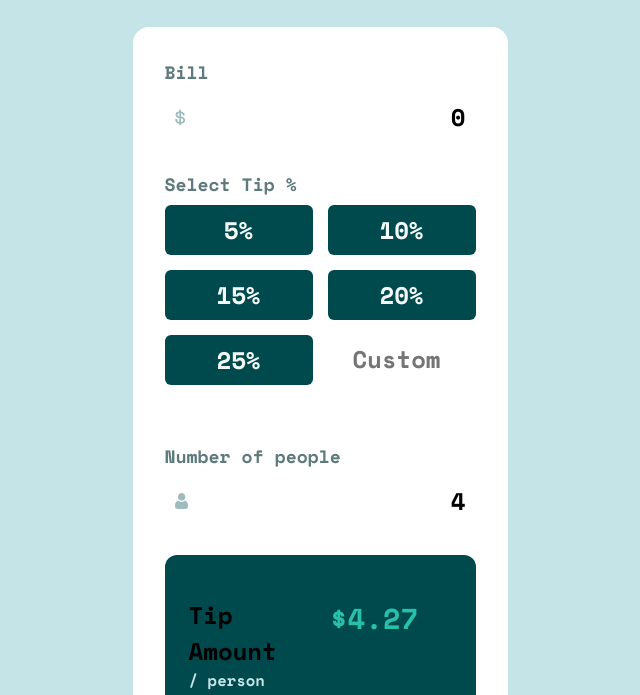
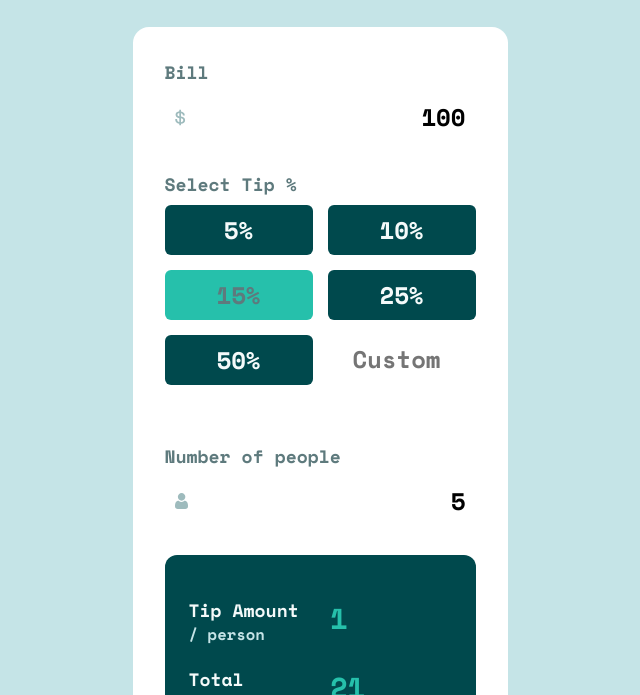
Before and after one commit to luismiguelro/FrontEndMentor-TipCalculatorApp, a plain HTML site: page index.html in a window 1280 px wide. Both pictures are taken after a click on the button "5%". Shown: the part 105-800 px from the top of the page, without its empty margins (320-960 px from the left). Drawn offline with nearby package versions, Linux system fonts and the light colour scheme.

Commit message:
calculate tip according to the account and people

```diff
--- a/index.html
+++ b/index.html
@@ -22,20 +22,20 @@
     <div class="inputs-section">
 
       <label for="bill" class="inputs-section__bill-label">Bill</label>
-      <input id="bill" class="inputs-section__bill-input" type="number" value="0" >
+      <input id="bill" class="inputs-section__bill-input" type="number" value="100" >
 
       <fieldset class="btns">
         <legend class="btns__legend">Select Tip %</legend>
         <button class="btns__button">5%</button>
         <button class="btns__button ">10%</button>
         <button class="btns__button btns__button--select">15%</button>
-        <button class="btns__button">20%</button>
         <button class="btns__button">25%</button>
+        <button class="btns__button">50%</button>
         <input type="number" placeholder="Custom" class="btns__custom">
       </fieldset>
 
       <label for="people" class="inputs-section__people-label">Number of people <span class="alert"></span></label>
-      <input id="people" class="inputs-section__people-input" type="number" value="4" >
+      <input id="people" class="inputs-section__people-input" type="number" value="5" >
 
     </div>
 <!--Section 2-->
@@ -68,6 +68,6 @@
     Challenge by <a href="https://www.frontendmentor.io?ref=challenge" target="_blank">Frontend Mentor</a>.
     Coded by <a href="https://github.com/luismiguelrodriguez3" target="_blank">Luis Miguel Rodríguez</a>.
   </footer>
-  <script src="./main.js"></script>
+  <script src="/main.js"></script>
 </body>
 </html>
--- a/main.js
+++ b/main.js
@@ -0,0 +1,26 @@
+//cuenta
+let bill = document.querySelector('.inputs-section__bill-input');
+let billNumber = parseInt(bill.value);
+
+//#personsas
+let people = document.querySelector('.inputs-section__people-input');
+let peopleNumber = parseInt(people.value);
+
+let tipResult = document.querySelector('.results__tip-value');
+let totalResult = document.querySelector('.results__total-value');
+
+let buttons = document.querySelectorAll('.btns__button');
+
+buttons.forEach(element=> {
+    element.addEventListener('click',event=>{
+        //sacando porcentaje de los botones y cambiar valor numerico
+        let tipValue = parseInt(event.target.innerText.slice(0,-1));
+
+        //calculo Tip Amount
+        let tipAmount =((billNumber*tipValue)/100)
+        tipResult.innerText=(tipAmount /peopleNumber);
+
+        //calculo total
+        totalResult.innerHTML = (tipAmount+billNumber)/peopleNumber
+    });
+});
--- a/sass/styles.scss
+++ b/sass/styles.scss
@@ -50,6 +50,14 @@
         &:hover{
             cursor: pointer;
         }
+        &:active{
+          background-color: v.$Strong-cyan;
+          color: v.$Dark-grayish-cyan;
+        }
+        &--select{
+          background-color: v.$Strong-cyan;
+          color: v.$Dark-grayish-cyan;
+        }
 
     }
     &__custom{
@@ -84,7 +92,7 @@
     display: grid;
     grid-template-columns: 1fr 1fr;
     margin-bottom: 20px;
-    gap: 20px;v //espacio
+    gap: 20px;//espacio
     &__tip-amount{
         font-size: 0.75em;
         color: v.$Very-lightgrayish-cyan;
@@ -157,9 +165,11 @@
     .results{
         &__tip-value{
             font-size: 2em;
+            text-align: center;
         }
         &__total-value{
             font-size: 2em;
+            text-align: center;
         }
     }
 }
```
Also changed, not shown: main.css, 1 other file.
